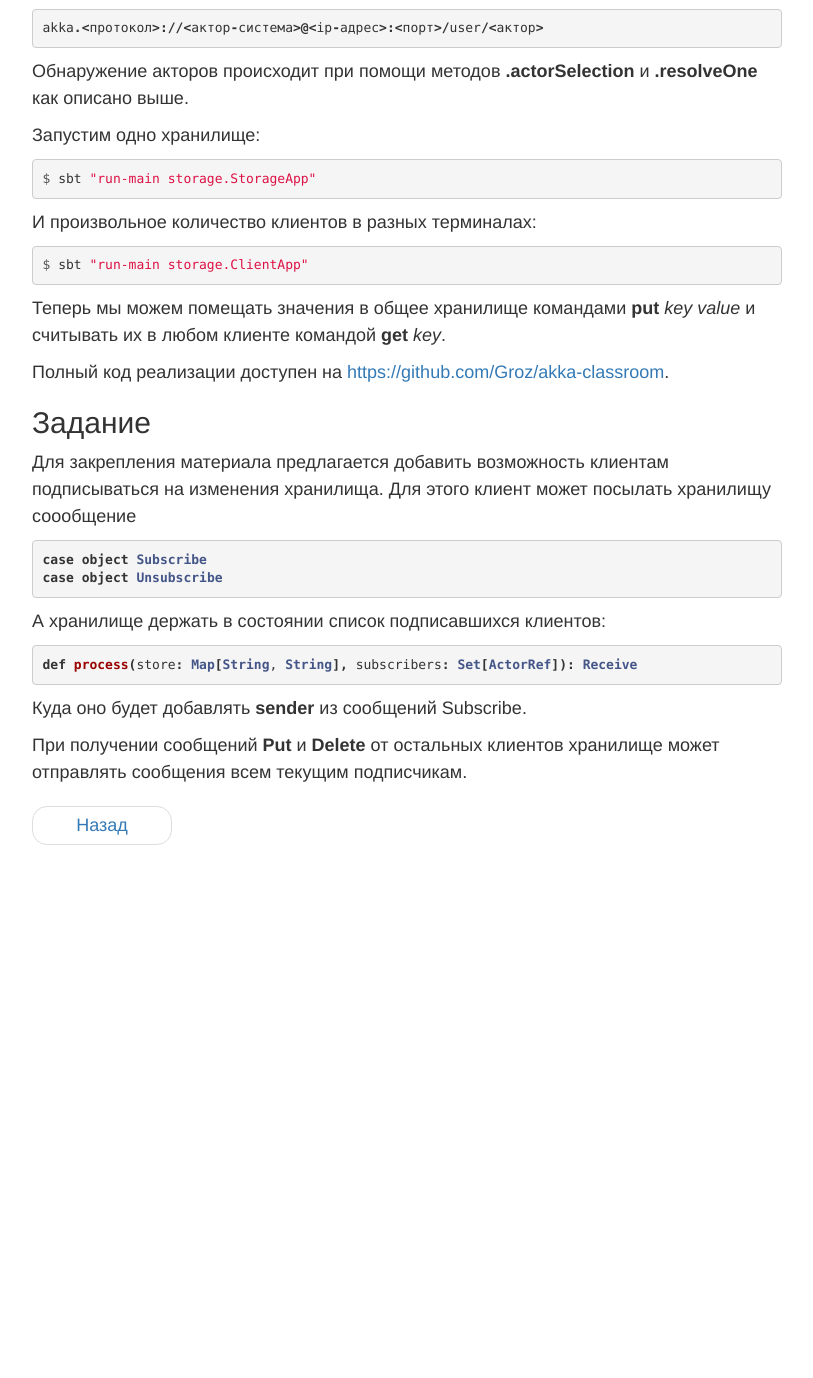
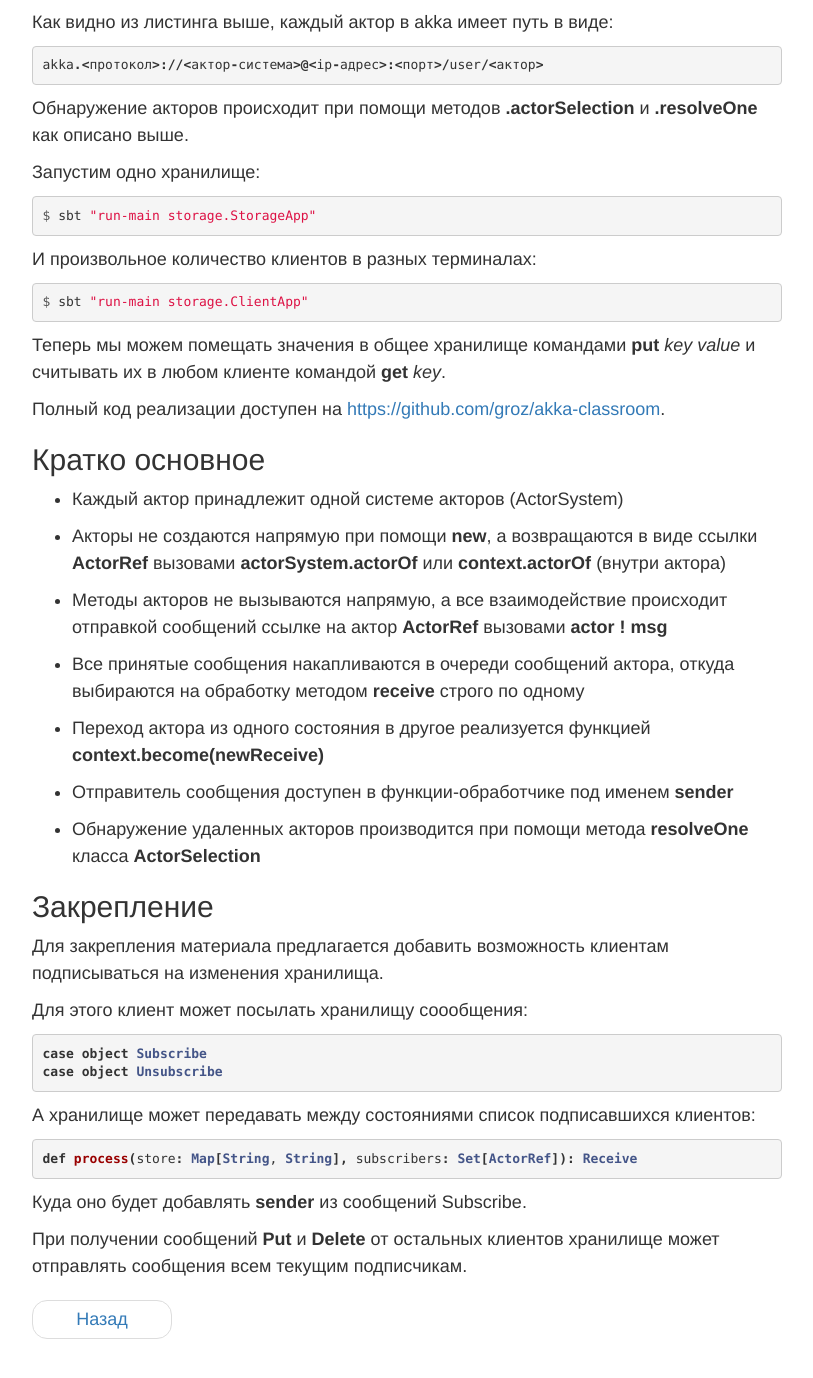
Before and after one commit to groz/groz.github.io, a Jekyll site: the page built from _posts/scala/intro/2015-08-27-akka.md, in a window 1280 px wide and 1400 px high, scrolled down 5925 px. Shown: the top 1378 px of the window, without its empty margins (38-851 px from the left). Built offline with Jekyll 4.4.1, drawn with Linux system fonts in a browser that asks for light colours; nearby versions of some CDN libraries; comment, search, counter and statistics services are not loaded; before the commit the page ends 6831 px from its top, so only the background shows below that; some of the changed text lies outside the part shown.

Commit message:
Minor tweaks

```diff
--- a/_posts/scala/intro/2015-08-27-akka.md
+++ b/_posts/scala/intro/2015-08-27-akka.md
@@ -14,6 +14,9 @@ title: Распределенные системы. Akka.
 Вкратце описать модель акторов можно как систему состоящую из одновременно функционирующих объектов, коммуникация между которыми происходит исключительно обменом сообщениями. В каком-то роде можно рассматривать ее как самую чистую ООП-модель, где каждый объект функционирует одновременно с остальными.
 
 Актор является вычислительной сущностью, которая в ответ на полученное сообщение может одновременно:
+
+<a id="rules"></a>
+
 - отправить конечное число сообщений другим акторам;
 - создать конечное число новых акторов;
 - выбрать тип поведения, которое будет использоваться для следующего сообщения в свой адрес.
@@ -35,6 +38,7 @@ src/
 </pre>
 
 Собственно подключим akka в файле сборки:
+
 **build.sbt**
 {% highlight scala %}
 name := "akka-classroom"
@@ -81,7 +85,7 @@ object StorageApp extends App {
 }
 {% endhighlight %}
 
-Каждый актор имеет очередь сообщений, откуда он достает их на обработку строго по одному и передает функции receive которая должна быть реализована в рамках трех пунктов перечисленных выше.
+Каждый актор имеет очередь сообщений, откуда он достает их на обработку строго по одному и передает функции receive которая должна быть реализована в рамках трех пунктов перечисленных [выше](#rules).
 
 Тип функции receive: **PartialFunction[Any, Unit]**, то есть, это по сути функция **Any => Unit**, которая может быть не определена на каком-то наборе значений.
 
@@ -286,18 +290,35 @@ $ sbt "run-main storage.ClientApp"
 
 Теперь мы можем помещать значения в общее хранилище командами **put** *key* *value* и считывать их в любом клиенте командой **get** *key*.
 
-Полный код реализации доступен на [https://github.com/Groz/akka-classroom](https://github.com/Groz/akka-classroom).
+Полный код реализации доступен на [https://github.com/groz/akka-classroom](https://github.com/groz/akka-classroom).
 
-## Задание
+## Кратко основное
+
+- Каждый актор принадлежит одной системе акторов (ActorSystem)
+
+- Акторы не создаются напрямую при помощи **new**, а возвращаются в виде ссылки **ActorRef** вызовами **actorSystem.actorOf** или **context.actorOf** (внутри актора)
+
+- Методы акторов не вызываются напрямую, а все взаимодействие происходит отправкой сообщений ссылке на актор **ActorRef** вызовами **actor ! msg**
+
+- Все принятые сообщения накапливаются в очереди сообщений актора, откуда выбираются на обработку методом **receive** строго по одному
+
+- Переход актора из одного состояния в другое реализуется функцией **context.become(newReceive)**
+
+- Отправитель сообщения доступен в функции-обработчике под именем **sender**
+
+- Обнаружение удаленных акторов производится при помощи метода **resolveOne** класса **ActorSelection**
+
+## Закрепление
 
 Для закрепления материала предлагается добавить возможность клиентам подписываться на изменения хранилища.
-Для этого клиент может посылать хранилищу соообщение
+
+Для этого клиент может посылать хранилищу соообщения:
 {% highlight scala %}
 case object Subscribe
 case object Unsubscribe
 {% endhighlight %}
 
-А хранилище держать в состоянии список подписавшихся клиентов:
+А хранилище может передавать между состояниями список подписавшихся клиентов:
 {% highlight scala %}
 def process(store: Map[String, String], subscribers: Set[ActorRef]): Receive
 {% endhighlight %}
```
Also changed, not shown: _posts/scala/intro/2015-06-16-patterns.md (+1 -1 lines), _posts/scala/intro/2015-07-05-sbt.md (+1 -1 lines).
